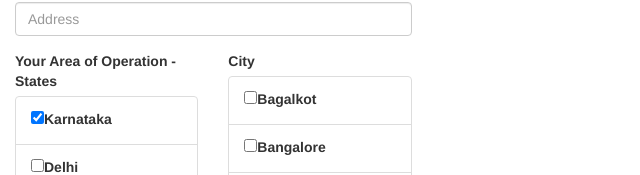
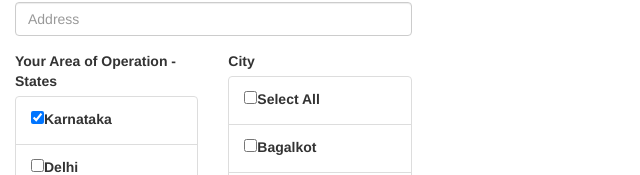
Before and after one commit to vmbl/cloud, a Next.js app: page /register in a window 1280 px wide. Both pictures are taken after a click on the checkbox "Karnataka". Shown: the part 696-871 px from the top of the page, without its empty margins (0-640 px from the left). Built offline with nearby package versions, Linux system fonts and the light colour scheme.

Commit message:
Select all

```diff
--- a/pages/register.js
+++ b/pages/register.js
@@ -36,8 +36,6 @@ class Register extends React.Component {
   registerUser = async event => {
 
     event.preventDefault()
-
-    console.log("JSONOBJECT", JSON.stringify(this.state.allStates))
     var sendReq = {
         brand: event.target.brand.value,
         post: event.target.post.value,
@@ -50,7 +48,6 @@ class Register extends React.Component {
         cities: JSON.stringify(this.state.allCities)
     }
 
-    console.log("SEND REQ", sendReq)
     const res = await fetch(
       `${process.env.basepath}api/register/`,
       {
@@ -61,7 +58,19 @@ class Register extends React.Component {
         method: 'POST'
       }
     ).then((response) => response.json());
-    console.log("REST", res)
+    this.showStates = []
+    this.showCities = []
+
+    document.querySelector("#selectall").checked = false;
+    var citySelectAll = document.querySelectorAll(".citycheck")
+    citySelectAll.forEach((checkbox) => {
+        checkbox.checked = false
+    });
+
+    var stateSelectAll = document.querySelectorAll(".statecheck")
+    stateSelectAll.forEach((checkbox) => {
+        checkbox.checked = false
+    });
     alert("User details added successfully!")
   }
 
@@ -81,14 +90,34 @@ class Register extends React.Component {
             this.showStates.splice(value, 1)
             this.setState({ allStates: this.showStates });
         }
-      } else {
+      } else if(event.target.name == "allCities") {
         const target = event.target;
         var value = target.value;
         if(target.checked){
-            this.showCities.push(value)
-            this.setState({ allCities: this.showCities });
+          this.showCities.push(value)
+          this.setState({ allCities: this.showCities });
         } else {
           this.showCities.splice(value, 1)
+          this.setState({ allCities: this.showCities });
+          document.querySelector("#selectall").checked = false;
+        }
+      } else if(event.target.name == "selectall") {
+        this.showCities = []
+        const target = event.target;
+        var value = target.value;
+        if(target.checked) {
+          var citySelectAll = document.querySelectorAll(".citycheck")
+          citySelectAll.forEach((checkbox) => {
+              checkbox.checked = true
+              this.showCities.push(checkbox.value)
+          });
+          this.setState({ allCities: this.showCities });
+        } else {
+          var citySelectAll = document.querySelectorAll(".citycheck")
+          citySelectAll.forEach((checkbox) => {
+              this.showCities.splice(checkbox.value, 1)
+              checkbox.checked = false
+          });
           this.setState({ allCities: this.showCities });
         }
       }
@@ -111,8 +140,7 @@ class Register extends React.Component {
     const { allStates } = this.state
     const cityOptions = cityMaps[mapCity];
     //alert(cityOptions)
-    console.log("inside render", allStates)
-    console.log("BASE", process.env.basepath)
+
     return (
         <Layout>
           <div class="container-fluid">
@@ -176,7 +204,7 @@ class Register extends React.Component {
                         <ul class="list-group list" style={{ height: 200, overflow: 'scroll' }}>
                           {options.map((o, index) => (
                             <li class="list-group-item">
-                              <input type="checkbox" name="allStates" value={o} class="form-check-input" id={`${index}_state`} onChange={this.handleInputChange} />
+                              <input type="checkbox" name="allStates" value={o} class="form-check-input statecheck" id={`${index}_state`} onChange={this.handleInputChange} />
                               <label class="form-check-label" for={`${index}_state`}>{o}</label>
                             </li>
                           ))}
@@ -187,10 +215,14 @@ class Register extends React.Component {
                       <div class="form-group">
                         <label for="city">City</label>
                         <ul class="list-group" style={{ height: 200,overflow: 'scroll' }}>
+                          <li class="list-group-item">
+                            <input type="checkbox" name="selectall" value="all" class="form-check-input" id="selectall"  onChange={this.handleInputChange} />
+                            <label class="form-check-label" for="selectall">Select All</label>
+                          </li>
                           {allStates.map((o, index) => (
                             cityMaps[o].map((sho, indexv) => (
                               <li class="list-group-item">
-                                <input type="checkbox" name="allCities" value={sho} class="form-check-input" id={`${indexv}_city`} onChange={this.handleInputChange} />
+                                <input type="checkbox" name="allCities" value={sho} class="form-check-input citycheck" id={`${indexv}_city`} onChange={this.handleInputChange} />
                                 <label class="form-check-label" for={`${indexv}_city`}>{sho}</label>
                               </li>
                             ))
```
